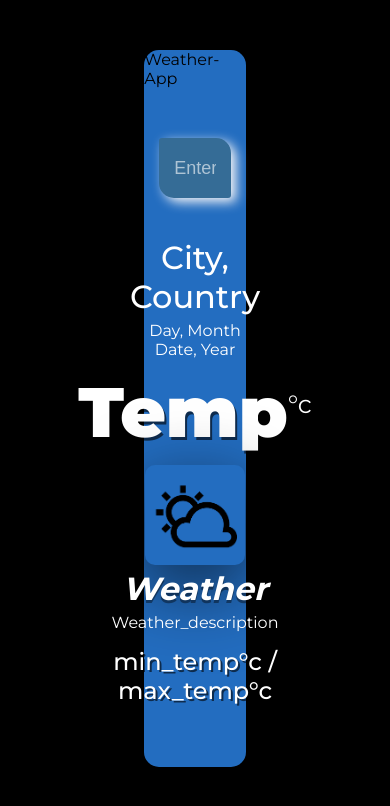
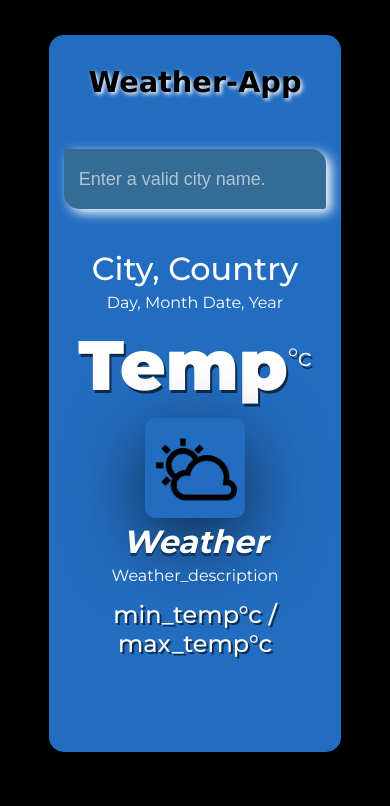
Before and after one commit to Nadeem35/Weather-App, a plain HTML site: page index.html in a window 390 px wide. Drawn offline with Linux system fonts and the light colour scheme.

Commit message:
Update style.css
Make responsive

```diff
--- a/style.css
+++ b/style.css
@@ -10,14 +10,16 @@ body {
   background-size: cover;
   background-color: black;
   background-position: top center;
-  padding: 50px;
+  padding: 35px;
 }
 
 .app-wrap {
-    width: 35%;
-    height: 250px;
-    margin: auto;
-    border-radius: 15px;
+  /* width: 35%; */
+  width: 75vw;
+  /* height: 250px; */
+  height: auto;
+  margin: auto;
+  border-radius: 15px;
   display: flex;
   flex-direction: column;
   min-height: 85vh;
@@ -33,7 +35,7 @@ header {
 
 header input {
   width: 100%;
-  max-width: 280px;
+  max-width: 285px;
   height: 60px;
   padding: 10px 15px;
   border: none;
@@ -45,7 +47,7 @@ header input {
   color: #fff;
   font-size: 18px;
   font-weight: 280;
-  box-shadow: rgb(249, 247, 247) 5px 4px 12px;
+  box-shadow: rgb(255, 255, 255) 5px 4px 12px;
   transition: 0.2s ease-out;
 }
 
@@ -119,3 +121,18 @@ main {
   font-weight: 500;
   text-shadow: 2px 2px rgba(0, 0, 0, 0.6);
 }
+
+
+.heading-txt {
+  /* color: #fff; */
+  /* color: #1965c9; */
+  font-family: Verdana,Geneva,Tahoma,sans-serif;
+  font-size: 1.8em;
+  font-weight: 700;
+  margin: 30px 0px 0px auto;
+  /* min-height: 400px; */
+  text-align: center;
+  /* text-shadow: 2px 2px 0 #fff, 2px -2px 0 #fff, -2px 2px 0 #fff, -2px -2px 0 #fff, 2px 0 0 #fff, 0 2px 0 #fff, -2px 0 0 #fff, 0 -2px 0 #fff; */
+  text-shadow: 2px 2px 4px #fff;
+  /* width: 400px; */
+}
```
